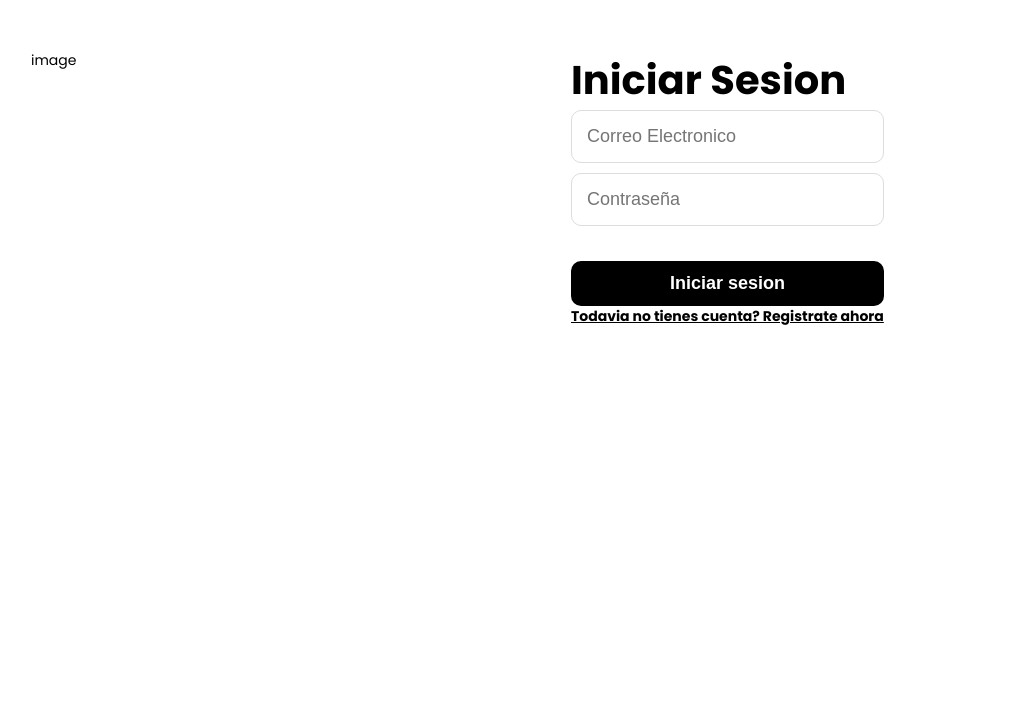
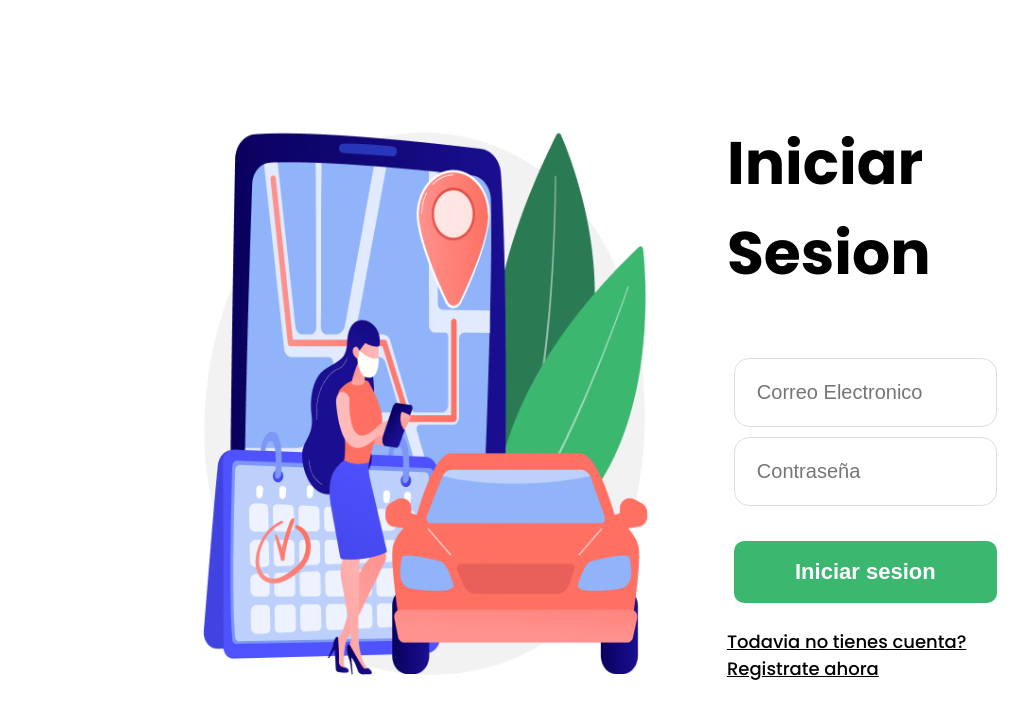
Before and after one commit to CareDriver/caredriver-web, a Next.js app: page /auth/signin in a window 1280 px wide. Shown: the top 718 px of the page, without its empty margins (69-1097 px from the left). Built offline with nearby package versions, Linux system fonts and the light colour scheme; no server answers; the database is empty; sample sign-in values are in the browser's storage.

Commit message:
style: sign in style finished

```diff
--- a/src/components/auth/AuthWrapper.tsx
+++ b/src/components/auth/AuthWrapper.tsx
@@ -3,7 +3,7 @@ import "../../styles/components/auth_page.css";
 const AuthWrapper = ({ children }: { children: React.ReactNode }) => {
     return (
         <main className="auth-wrapper">
-            <div className="auth-image">image</div>
+            <img src="/images/image1.png" className="auth-image" alt="" />
             {children}
         </main>
     );
--- a/src/components/auth/SignIn.tsx
+++ b/src/components/auth/SignIn.tsx
@@ -73,8 +73,8 @@ const SignIn = () => {
     };
 
     return (
-        <section>
-            <h1 className="text | big bold">Iniciar Sesion</h1>
+        <section className="form-container | center">
+            <h1 className="text | bigger bold | margin-bottom-50">Iniciar Sesion</h1>
             <form onSubmit={login} className="form-container">
                 <fieldset className="form-section">
                     <input
@@ -123,7 +123,10 @@ const SignIn = () => {
                     <span>Iniciar sesion</span>
                 </button>
             </form>
-            <Link href={"/auth/signup"} className="text | small bold underline">
+            <Link
+                href={"/auth/signup"}
+                className="text | underline medium normal | margin-top-15"
+            >
                 Todavia no tienes cuenta? Registrate ahora
             </Link>
         </section>
--- a/src/components/auth/SignUpWithPhone.jsx
+++ b/src/components/auth/SignUpWithPhone.jsx
@@ -1,7 +1,7 @@
 "use client";
 
 import { auth } from "@/firebase/FirebaseConfig";
-import { isPhoneValid } from "@/utils/validator/CredentialsValidator";
+import { isPhoneValid } from "@/utils/validator/auth/CredentialsValidator";
 import {
     EmailAuthProvider,
     RecaptchaVerifier,
--- a/src/styles/base/colors.css
+++ b/src/styles/base/colors.css
@@ -16,4 +16,6 @@
     --gray-lighter: #fafafa;
 
     --white: #fff;
+    --yellow: #FFCC00;
+    --red: #F52D56;
 }
--- a/src/styles/components/auth_page.css
+++ b/src/styles/components/auth_page.css
@@ -1,9 +1,15 @@
 .auth-wrapper {
-    display: flex;
+    display: grid;
+    grid-template-columns: 1fr 1fr;
+    place-items: center;
 
-    padding: 50px 100px;
+    padding: 0px 200px;
+    width: 100%;
+    min-height: 100vh;
+
+    background-color: var(--white);
 }
 
 .auth-image {
-    width: 50%;
+    height: 90vh;
 }
--- a/src/styles/modules/buttons.css
+++ b/src/styles/modules/buttons.css
@@ -15,16 +15,14 @@
 
 .general-button {
     width: 100%;
-    font-size: 18px;
+    font-size: 22px;
     font-weight: bold;
-    padding: 12px 60px;
+    padding: 18px;
     border: none;
     border-radius: 10px;
-}
 
-.general-button[data-theme="dark"] {
-    background-color: black;
-    color: white;
+    background-color: var(--main-light);
+    color: var(--white);
 }
 
 .option-button {
--- a/src/styles/modules/form.css
+++ b/src/styles/modules/form.css
@@ -2,6 +2,13 @@
     display: flex;
     flex-direction: column;
     gap: 10px;
+
+    width: 95%;
+}
+
+.form-container.center {
+    align-items: center;
+    justify-content: center;
 }
 
 .form-section {
@@ -15,13 +22,15 @@
 }
 
 .form-section-input {
-    font-size: 18px;
-    padding: 15px 15px;
+    width: 100%;
+    font-size: 20px;
+    padding: 22px;
 
     border: 1px solid #ddd;
-    border-radius: 10px;
+    border-radius: 15px;
 }
 
 .form-section-message {
-    color: #2f2f2f;
+    color: var(--red);
+    font-weight: normal;
 }
--- a/src/styles/modules/space.css
+++ b/src/styles/modules/space.css
@@ -1,3 +1,23 @@
+.margin-top-15 {
+    margin-top: 15px;
+}
+
 .margin-top-25 {
     margin-top: 25px;
 }
+
+.margin-top-50 {
+    margin-top: 50px;
+}
+
+.margin-bottom-15 {
+    margin-bottom: 15px;
+}
+
+.margin-bottom-25 {
+    margin-bottom: 25px;
+}
+
+.margin-bottom-50 {
+    margin-bottom: 50px;
+}
--- a/src/styles/modules/text.css
+++ b/src/styles/modules/text.css
@@ -4,7 +4,7 @@
 }
 
 .text.bigger {
-    font-size: 70px;
+    font-size: 60px;
 }
 
 .text.big {
@@ -12,11 +12,11 @@
 }
 
 .text.medium {
-    font-size: 1.1em;
+    font-size: 18px;
 }
 
 .text.small {
-    font-size: 14px;
+    font-size: 16px;
 }
 
 .text.smaller {
@@ -31,7 +31,7 @@
     font-weight: 700;
 }
 
-.text.medium {
+.text.normal {
     font-weight: 500;
 }
 
```
